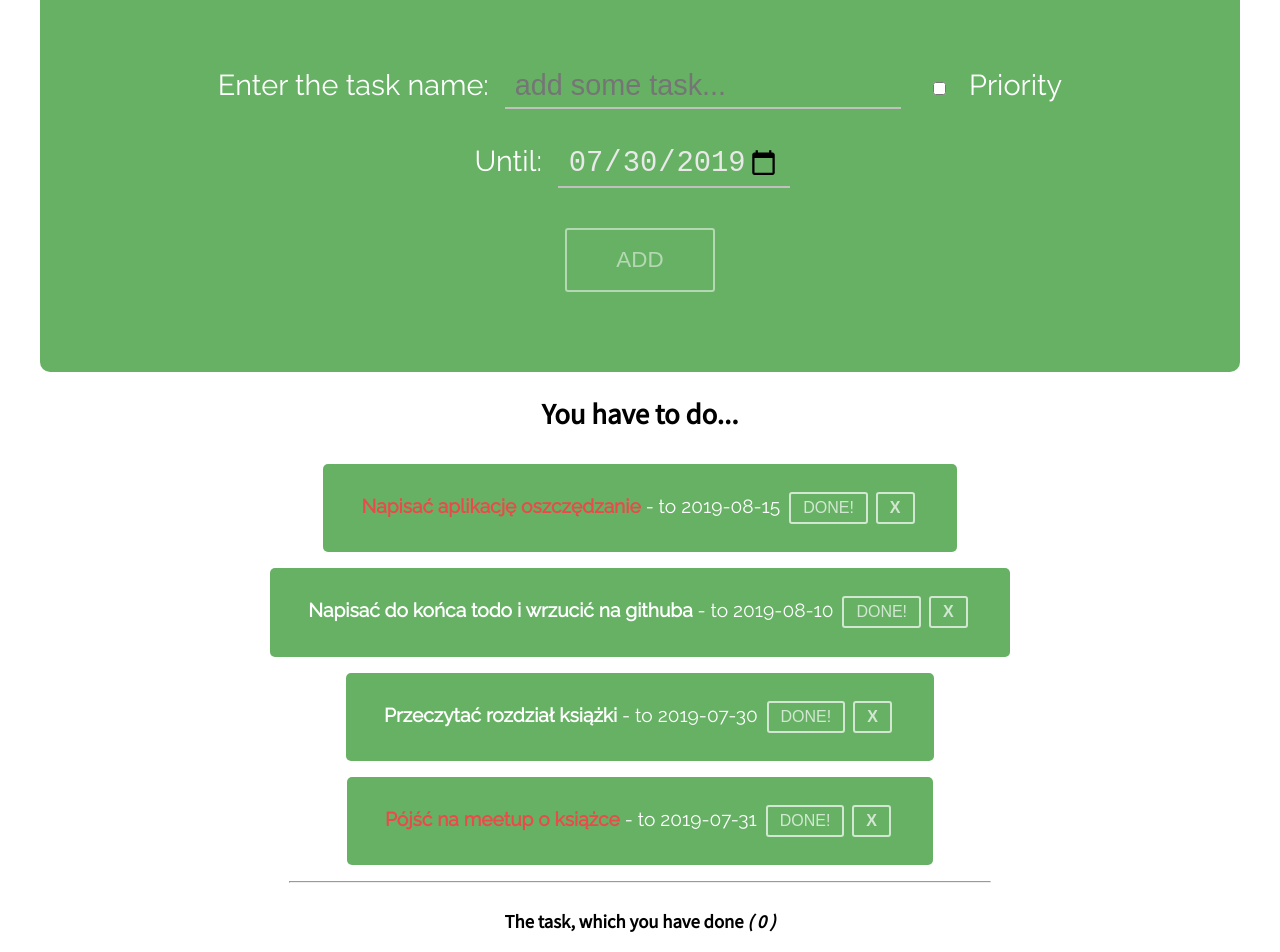
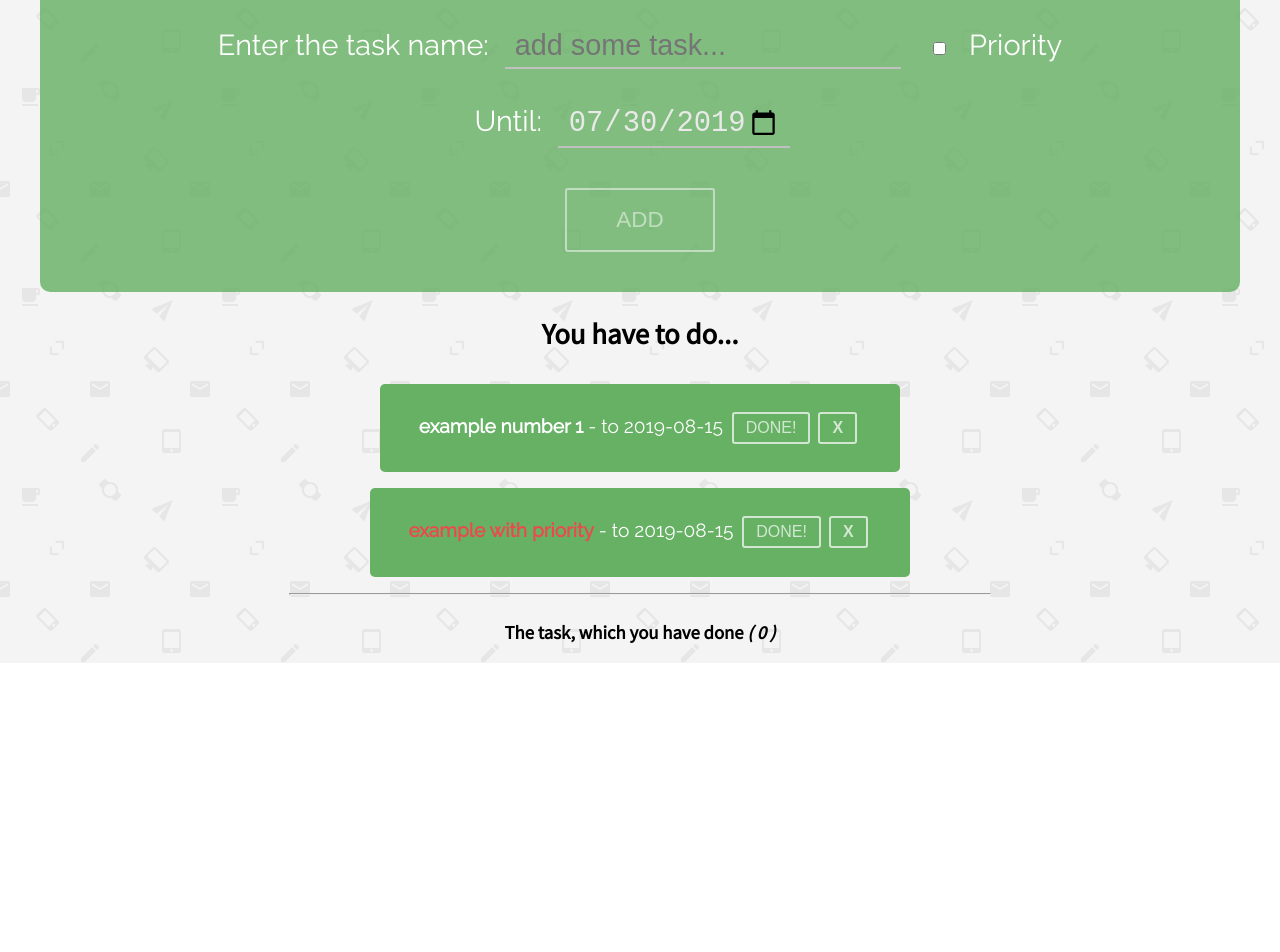
Before and after one commit to umbbra/todoapp, a React (Create React App) app: page / in a window 1280 px wide. Shown: the part 269-1221 px from the top of the page. After the commit the page ends 932 px from the top, so only its background shows below. Built offline with nearby package versions, Linux system fonts and the light colour scheme.

Commit message:
cosmetics in style.css and add background

```diff
--- a/package.json
+++ b/package.json
@@ -17,7 +17,7 @@
     "test": "react-scripts test",
     "eject": "react-scripts eject",
     "predeploy": "npm run build",
-    "deploy": "gh-pages -d build"
+      "deploy": "gh-pages -d build"
   },
   "eslintConfig": {
     "extends": "react-app"
--- a/src/components/AddTask.css
+++ b/src/components/AddTask.css
@@ -8,7 +8,7 @@ hr{
   padding: 10vh 1vw;
   font-size: 1.4rem;
   font-family: 'Raleway', sans-serif;
-  background-color: rgb(103, 177, 101);
+  background-color: rgba(104, 177, 101, 0.815);
   color:white;
   border-radius: 0 0 10px 10px;
 }
@@ -93,6 +93,7 @@ input[type="checkbox"]{
 
 @media(min-width: 520px){
   .form{
+    font-size: 2rem;
     padding: 10vh 5vw;
   }
 }
@@ -104,13 +105,8 @@ input[type="checkbox"]{
   .form, input{
     font-size: 1.8rem;
   }
+  .form{
+    padding:5vh;
+  }
 
 }
-
-@media(min-width:1450px){
-  button{
-
-  }
-
-
-}
--- a/src/components/App.css
+++ b/src/components/App.css
@@ -1,12 +1,15 @@
 @import url('https://fonts.googleapis.com/css?family=Raleway|Source+Sans+Pro&display=swap');
 
+body{
+  background-image: url(./img/bgc.png)
+}
 .App {
   display: flex;
-flex-direction: column;
-max-width: 1200px;
-align-content: center;
-margin: 0 auto;
-border-radius: 5px;
+  flex-direction: column;
+  max-width: 1200px;
+  align-content: center;
+  margin: 0 auto;
+  border-radius: 5px;
 }
 
 div.logo{
@@ -14,7 +17,7 @@ div.logo{
   top:0;
   left:0;
   right:0;
-  background-color: rgb(103, 177, 101);
+  background-color: rgb(104, 177, 101);
   color:white;
   font-size: 2rem;
   font-family: 'Source Sans Pro', sans-serif;
--- a/src/components/App.js
+++ b/src/components/App.js
@@ -5,12 +5,12 @@ import './App.css';
 
 class App extends Component {
 
-  counter = 4;
+  counter = 2;
   state = {
     tasks: [
       {
         id:0,
-        text: "Napisać aplikację oszczędzanie",
+        text: "example with priority",
         date: '2019-08-15',
         important: true,
         active: true,
@@ -18,25 +18,9 @@ class App extends Component {
       },
       {
         id:1,
-        text: "Napisać do końca todo i wrzucić na githuba",
-        date: '2019-08-10',
+        text: "example number 1",
+        date: '2019-08-15',
         important: false,
-        active: true,
-        finishDate: null
-      },
-      {
-        id:2,
-        text: "Przeczytać rozdział książki",
-        date: '2019-07-30',
-        important: false,
-        active: true,
-        finishDate: null
-      },
-      {
-        id:3,
-        text: "Pójść na meetup o książce",
-        date: '2019-07-31',
-        important: true,
         active: true,
         finishDate: null
       },
```
Also changed, not shown: src/components/img/bgc.png (added).
